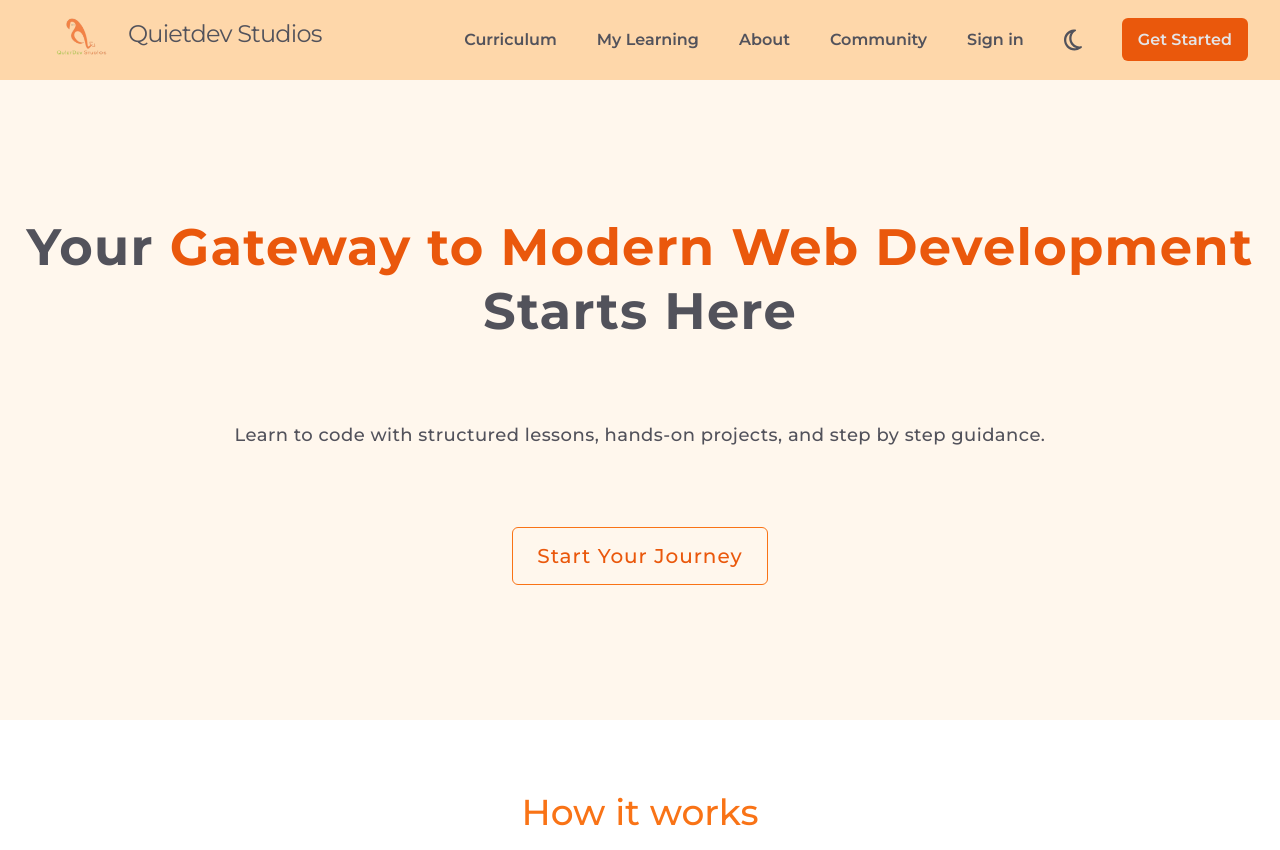
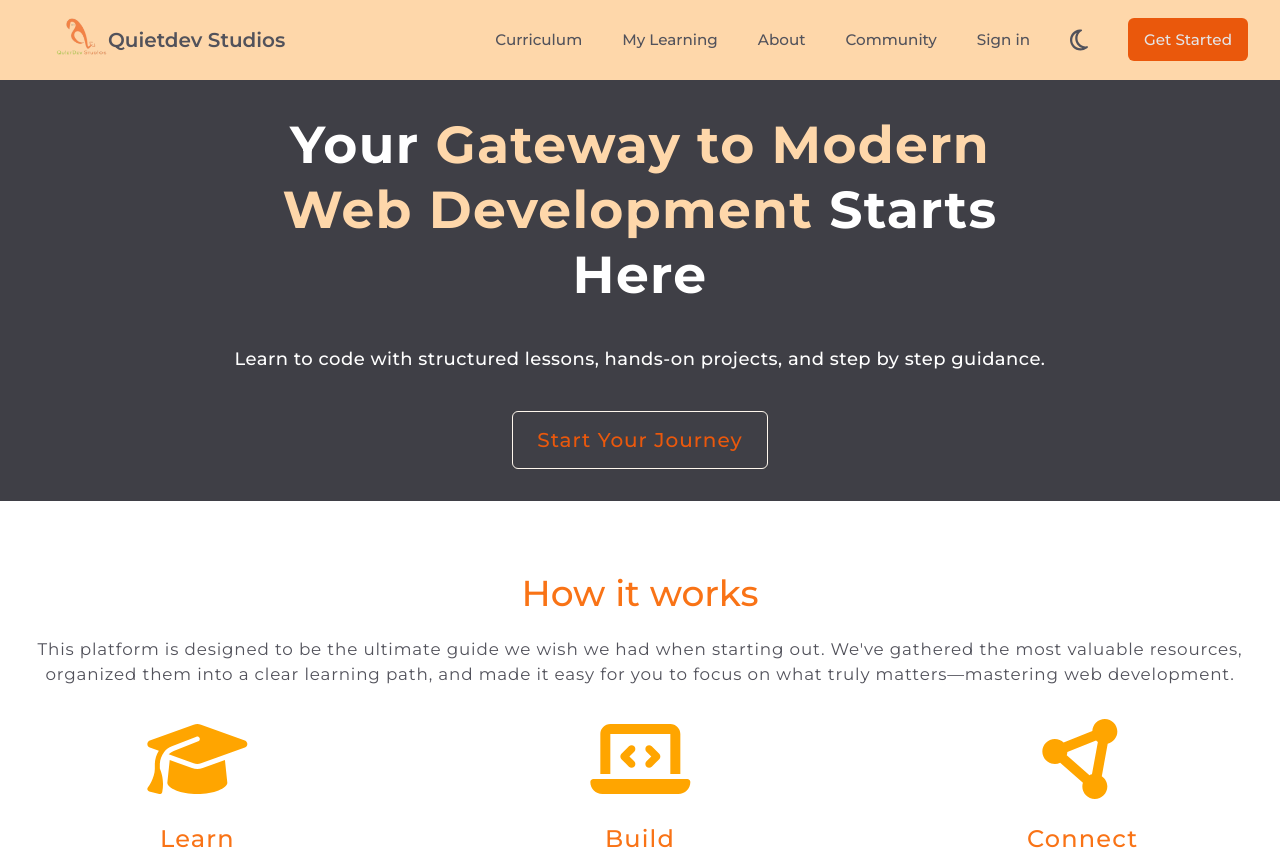
Before and after one commit to quietdevstudios/quietdevstudio, a React (Vite) app: page / in a window 1280 px wide. Shown: the top 850 px of the page. Built offline with nearby package versions, Linux system fonts and the light colour scheme.

Commit message:
styles modification

```diff
--- a/src/components/Header.jsx
+++ b/src/components/Header.jsx
@@ -15,9 +15,9 @@ const Header = () => {
   return (
     <header className="bg-orange-200 h-20 text-orange-950 font-montserrat sticky top-0 z-50 ">
       <section className="h-full w-[95%] max-w-7xl xl:mx-auto flex items-center justify-between">
-        <a href="/" className="flex items-center tracking-tighter">
+        <a href="/" className="flex items-center justify-center">
           <img src={brandLogo} className="w-24 cursor-pointer" />
-          <h2 className="h-12 leading-normal text-2xl text-zinc-600 hidden lg:flex">
+          <h2 className="font-semibold leading-normal text-xl text-zinc-600 hidden lg:flex lg:text-[1.25rem] relative right-5">
             Quietdev Studios
           </h2>
         </a>
@@ -29,9 +29,9 @@ const Header = () => {
             {NAV_LINKS.map((navLink) => {
               const { hyperLink, linkText } = navLink;
               const defaultStyle =
-                "font-semibold leading-6 text-zinc-600 hover:text-orange-500 hover:border-b-2 hover:border-orange-400 pb-1";
+                "font-medium leading-6 text-zinc-600 hover:text-orange-500 hover:border-b-2 hover:border-orange-400 pb-1 text-[0.9rem] lg:text-[0.95rem]";
               const getStarted =
-                "font-semibold leading-6 text-zinc-200 bg-orange-600 md:px-4 md:py-3 rounded-md hover:bg-orange-500";
+                "font-medium leading-6 text-zinc-200 bg-orange-600 md:px-4 md:py-3 rounded-md hover:bg-orange-500 text-[0.9rem] lg:text-[0.95rem]";
 
               return (
                 <Fragment key={navLink.linkText}>
--- a/src/pages/Home.jsx
+++ b/src/pages/Home.jsx
@@ -11,10 +11,10 @@ const Home = () => {
   return (
     <>
       <main className="font-montserrat text-zinc-600">
-        <section className="relative text-center bg-orange-50 leading-10 flex flex-col items-center justify-center gap-20 h-[28rem] py-[20rem]">
-          <h1 className="text-[3.2rem] font-bold leading-tight tracking-wide">
+        <section className="relative text-center bg-zinc-700 leading-10 flex flex-col items-center justify-center gap-10 p-6 py-8 text-white">
+          <h1 className="text-[2.25rem] font-bold leading-tight tracking-wide md:text-[2.5rem] lg:text-[3.25rem] lg:px-60">
             Your{" "}
-            <span className="text-orange-600">
+            <span className="text-orange-200">
               Gateway to Modern Web Development
             </span>{" "}
             Starts Here
@@ -25,7 +25,7 @@ const Home = () => {
           </p>
           <a
             href="curriculum"
-            className="border border-orange-500 w-fit p-2 px-6 text-[1.25rem] font-medium tracking-wider rounded-md text-orange-600 hover:bg-orange-50 capitalize"
+            className="border border-orange-50 w-fit p-2 px-6 text-[1.25rem] font-medium tracking-wider rounded-md text-orange-600 hover:bg-orange-50 capitalize"
           >
             start your journey
           </a>
--- a/src/pages/MyLearning.jsx
+++ b/src/pages/MyLearning.jsx
@@ -1,4 +1,4 @@
-import React from "react";
+import React, { useState } from "react";
 import { Link } from "react-router";
 import thumbnailImg from "/download.jpg";
 import cssImg from "/css.jpg";
@@ -10,6 +10,7 @@ import {
 } from "@fortawesome/free-solid-svg-icons";
 
 const MyLearning = () => {
+  const [showContent, setShowContent] = useState(false);
   return (
     <section className="font-montserrat">
       <header className="bg-zinc-700 flex flex-col items-center justify-center">
@@ -32,21 +33,29 @@ const MyLearning = () => {
           </ul>
         </nav>
       </header>
-      <main className="flex flex-col items-center justify-center">
-        {/* <>
+      <main
+        className={`flex flex-col items-center justify-center ${
+          !showContent && "h-screen"
+        }`}
+      >
+        {!showContent && (
+          <>
             <h2 className="text-2xl font-bold text-center tracking-wide">
               Explore Over 50,000 Courses and Start Learning Today!
             </h2>
             <p className="py-6 text-lg text-center font-medium tracking-wide">
               Your purchased courses will be displayed here.
             </p>
-          <Link
-            to="/"
+            <button
+              onClick={() => setShowContent(!showContent)}
               className="border-b-2 border-orange-600 w-fit text-orange-600 text-lg font-bold tracking-wide"
             >
               Browse courses.
-          </Link>
-        </> */}
+            </button>
+          </>
+        )}
+        {showContent && (
+          <>
             <>
               {/* 1 */}
               <section className="flex flex-col gap-10 p-8">
@@ -144,6 +153,8 @@ const MyLearning = () => {
                 </p>
               </div>
             </section>
+          </>
+        )}
       </main>
     </section>
   );
```
Lines whose indentation alone changed are shown as unchanged.
